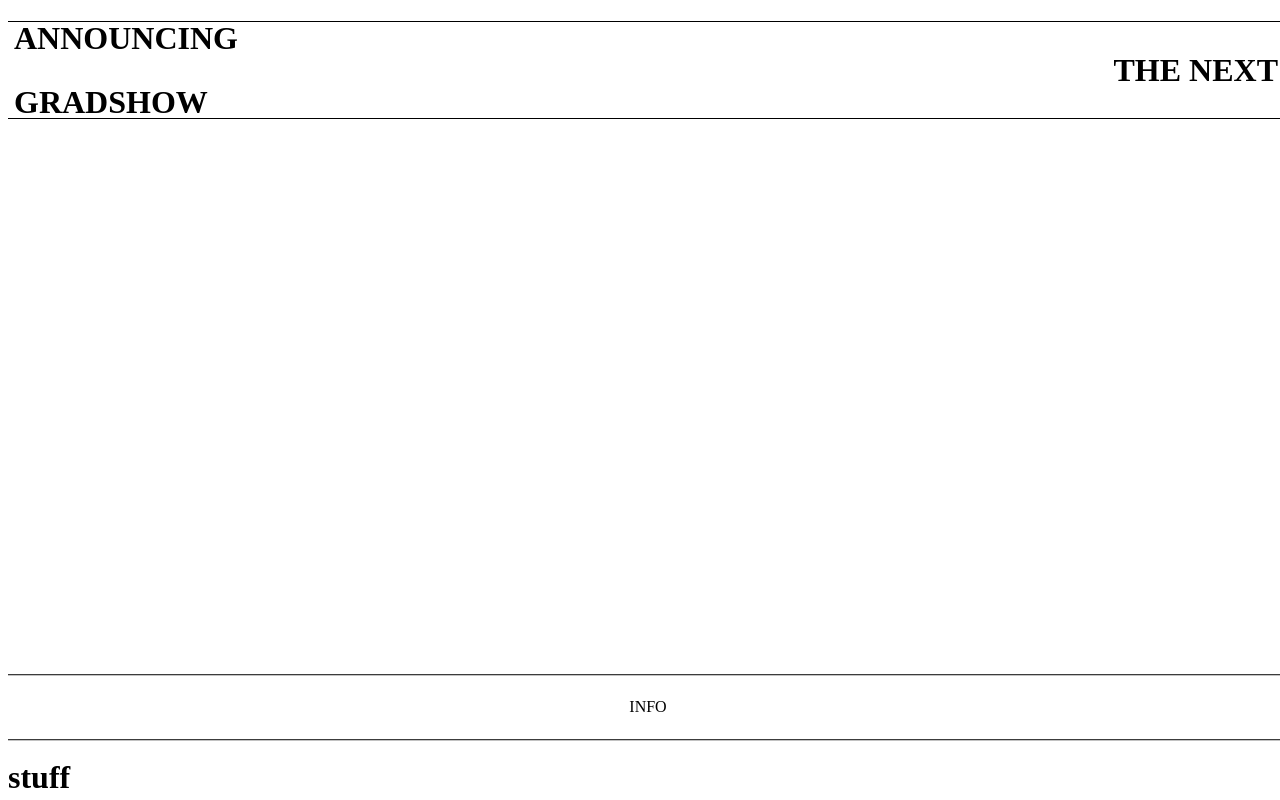
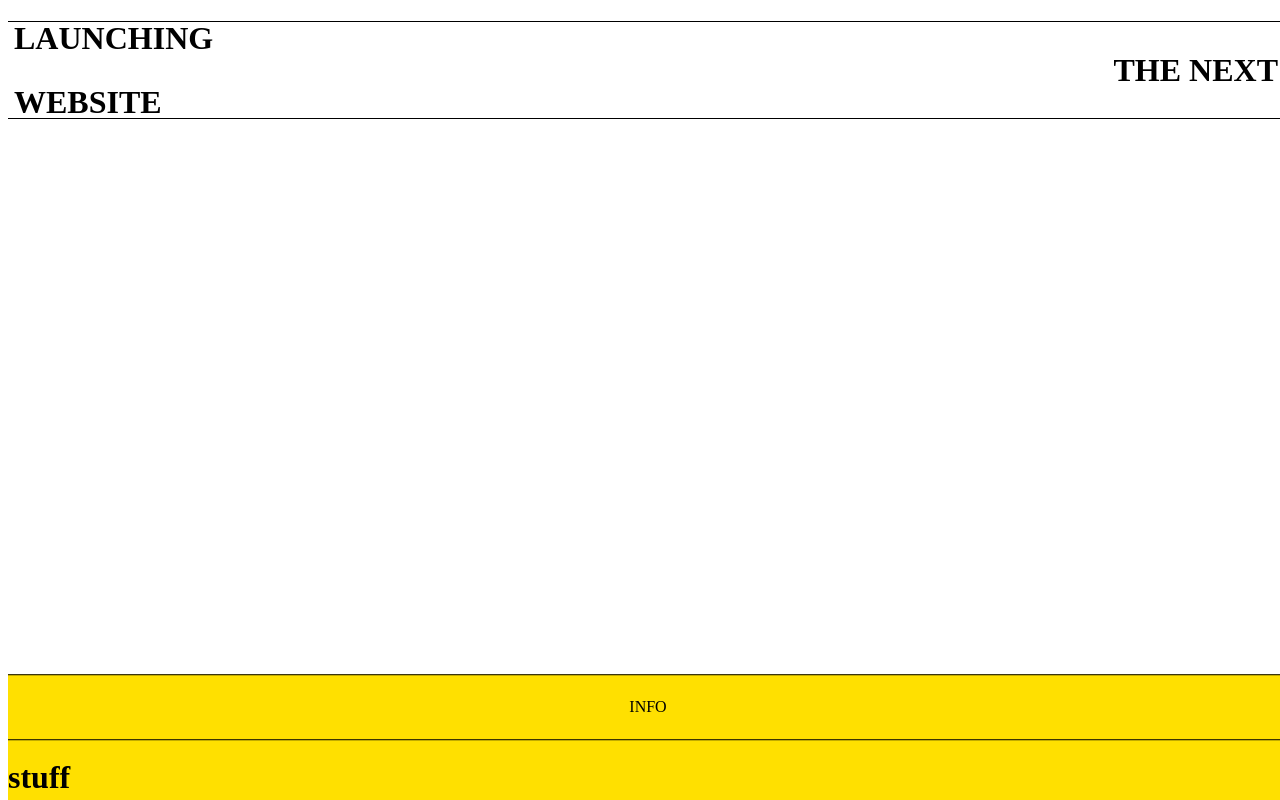
Before and after one commit to ysdn2018/the-next-almost, a Gatsby site: page / in a window 1280 px wide. Built offline with nearby package versions, Linux system fonts and the light colour scheme; Gatsby itself is replaced by a stand-in of ours.

Commit message:
Info Colour / Setup

```diff
--- a/src/components/InfoDrawer/index.js
+++ b/src/components/InfoDrawer/index.js
@@ -9,6 +9,7 @@ const BottomNavButton = DrawerButton.extend`
   border-top: 1px solid black;
   top: -1px;
   border-bottom: 1px solid black;
+  background-color: #FFE000;
 `
 
 // styled components
@@ -18,7 +19,7 @@ const Container = styled.div`
   bottom: 0;
   width: 100%;
   height: 380px;
-  background-color: white;
+  background-color: #FFE000;
   padding-top: calc(4rem - 1px);
   transition: transform 200ms cubic-bezier(.14,.6,.36,1);
   transform: translateY(${props => props.open ? "0" : "calc(380px - 3.86rem)"});
@@ -47,6 +48,14 @@ const InnerNav = styled.div`
   height: 100%;
 `
 
+const ShowTitle = styled.div `
+
+`
+
+const ShowTimes = styled.div `
+
+`
+
 // component
 export default class BottomNav extends React.Component {
   state = {
@@ -68,7 +77,12 @@ export default class BottomNav extends React.Component {
         </BottomNavButton>
 
         <InnerNav>
-          <h1>stuff</h1>
+
+          <ShowTitle>
+            <h1>stuff</h1>
+          </ShowTitle>
+
+          <ShowTimes></ShowTimes>
           <Instagram />
 
         </InnerNav>
--- a/src/components/Instagram/index.js
+++ b/src/components/Instagram/index.js
@@ -14,12 +14,10 @@ const Container = styled.a`
   justify-content: center;
   align-items: center;
   border-left: 1px solid white;
-  background-color: white;
+  background-color: #FFE000;
   padding-bottom: 2px;
   text-decoration: none;
   height: 100%;
-
-
 
   #instagram {
     stroke: black;
--- a/src/components/StatementHeader/index.js
+++ b/src/components/StatementHeader/index.js
@@ -66,7 +66,7 @@ export default function Statement(props) {
     <OuterContainer {...props}>
       <StatementContainer>
         <StatementText>
-          {props.verb || "Announcing"}
+          {props.verb || "Launching"}
         </StatementText>
 
         <TheNext right>
@@ -74,7 +74,7 @@ export default function Statement(props) {
         </TheNext>
 
         <StatementText>
-          {props.noun || "Gradshow"}
+          {props.noun || "Website"}
         </StatementText>
       </StatementContainer>
     </OuterContainer>
```
